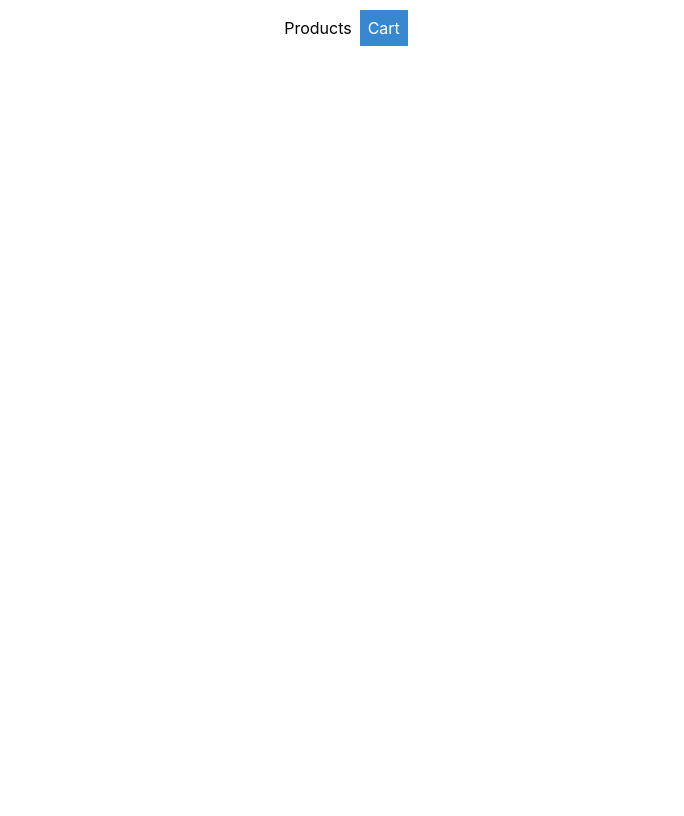
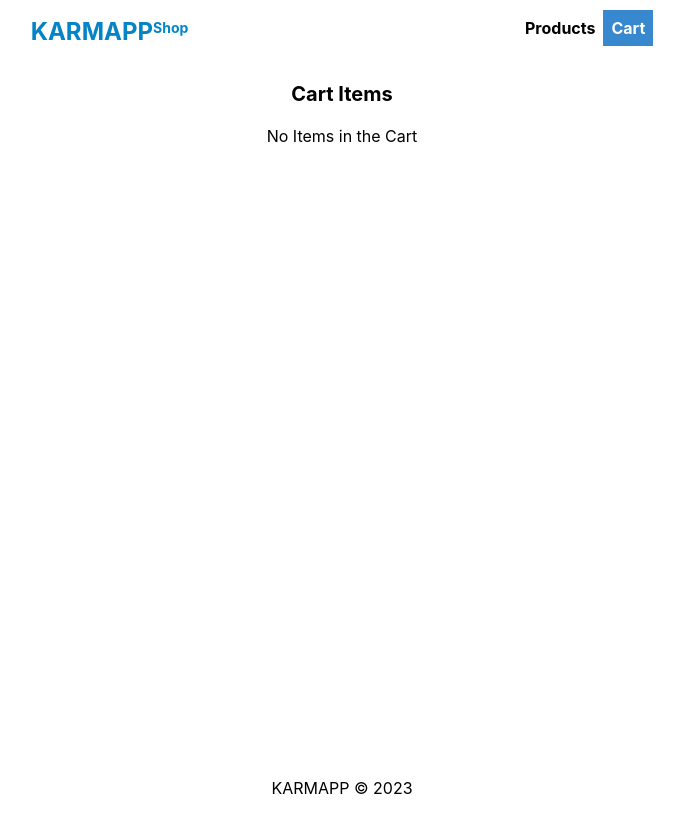
Before and after one commit to ranjit-t/fullstack-ecommerce, a React (Create React App) app in the folder frontend/: page /cart in a window 1280 px wide. Before the commit this address had no page. Shown: the whole page, without its empty margins (298-982 px from the left). Built offline with nearby package versions, Linux system fonts and the light colour scheme.

Commit message:
items in cart and total price

```diff
--- a/frontend/package.json
+++ b/frontend/package.json
@@ -10,6 +10,7 @@
     "axios": "^1.4.0",
     "react": "^18.2.0",
     "react-dom": "^18.2.0",
+    "react-icons": "^4.9.0",
     "react-redux": "^8.1.0",
     "react-router-dom": "^6.13.0",
     "react-scripts": "5.0.1",
--- a/frontend/src/App.js
+++ b/frontend/src/App.js
@@ -4,19 +4,23 @@ import Products from "./Pages/Products";
 import Header from "./Components/Header";
 import EachProduct from "./Pages/EachProduct";
 import { Provider } from "react-redux";
-import store from "./ReduxStore/Store.js";
+import store from "./Store/Store.js";
+import Cart from "./Pages/Cart";
+import Footer from "./Components/Footer";
 
 function App() {
   return (
-    <div className="App">
+    <div className="App relative min-h-screen">
       <BrowserRouter>
         <Header></Header>
         <Provider store={store}>
           <Routes>
             <Route path="/" element={<Products></Products>} />
             <Route path="/products/:id" element={<EachProduct></EachProduct>} />
+            <Route path="/cart" element={<Cart></Cart>} />
           </Routes>
         </Provider>
+        <Footer></Footer>
       </BrowserRouter>
     </div>
   );
--- /dev/null
+++ b/frontend/src/Components/Footer.js
@@ -0,0 +1,11 @@
+import React from "react";
+
+export default function Footer() {
+  return (
+    <div className="absolute bottom-0 w-full mt-10">
+      <div className="flex flex-col justify-center items-center mb-4">
+        <p>KARMAPP © 2023</p>
+      </div>
+    </div>
+  );
+}
--- a/frontend/src/Components/Header.js
+++ b/frontend/src/Components/Header.js
@@ -1,15 +1,19 @@
 import React from "react";
 import { NavLink } from "react-router-dom";
-
 export default function Header() {
   return (
-    <div className="mt-4">
-      <NavLink className="nav-link p-2" to="/">
-        Products
-      </NavLink>
-      <NavLink className="nav-link p-2" to="/cart">
-        Cart
-      </NavLink>
+    <div className="flex justify-evenly mt-4">
+      <a className="text-2xl font-bold text-sky-600 cursor-pointer" href="/">
+        KARMAPP<sup className="text-sm">Shop</sup>
+      </a>
+      <div className="font-bold">
+        <NavLink className="nav-link p-2 cursor-pointer" to="/">
+          Products
+        </NavLink>
+        <NavLink className="nav-link p-2 cursor-pointer" to="/cart">
+          Cart
+        </NavLink>
+      </div>
     </div>
   );
 }
--- /dev/null
+++ b/frontend/src/Pages/Cart.js
@@ -0,0 +1,57 @@
+import React, { useState, useEffect } from "react";
+//Redux
+import { useSelector } from "react-redux";
+
+export default function Cart() {
+  const cartItems = useSelector((state) => state.cart.cartItems);
+  const [totalPrice, setTotalPrice] = useState(0);
+  useEffect(() => {
+    const price = cartItems.reduce(
+      (acc, item) => acc + item.quantity * item.price,
+      0
+    );
+    setTotalPrice(price.toFixed(2));
+  }, [cartItems]);
+  if (cartItems.length === 0) {
+    return (
+      <div className="flex flex-col items-center justify-center mt-4">
+        <div className="flex flex-col items-center justify-center my-4 text-xl font-bold">
+          Cart Items
+        </div>
+        <div>No Items in the Cart</div>
+      </div>
+    );
+  }
+  return (
+    <div>
+      <div className="flex flex-col items-center justify-center my-4">
+        Cart Items
+      </div>
+      <table className="flex flex-col gap-y-4">
+        <thead className="flex justify-center ">
+          <tr className="flex justify-evenly  w-[100%] border border-grey-400">
+            <th className="w-1/3 text-center">Item</th>
+            <th className="w-1/3 text-center">Price</th>
+            <th className="w-1/3 text-center">Quantity</th>
+          </tr>
+        </thead>
+        <tbody className="flex flex-col justify-center gap-y-4">
+          {cartItems.map((item) => {
+            return (
+              <tr key={item._id} className="flex justify-evenly w-[100%] ">
+                <td className="w-1/3 text-center">
+                  {item.name.slice(0, 20)}...{" "}
+                </td>
+                <td className="w-1/3 text-center">{item.price}</td>
+                <td className="w-1/3 text-center">{item.quantity}</td>
+              </tr>
+            );
+          })}
+        </tbody>
+      </table>
+      <div className="mt-4 text-xl font-bold">
+        <span>{`Total : ${totalPrice} €`}</span>
+      </div>
+    </div>
+  );
+}
--- a/frontend/src/Pages/EachProduct.js
+++ b/frontend/src/Pages/EachProduct.js
@@ -5,7 +5,7 @@ import axios from "axios";
 
 //Redux
 import { useDispatch } from "react-redux";
-import { addToCart } from "../ReduxStore/cartSlice";
+import { addToCart } from "../Store/cartSlice";
 
 export default function EachProduct() {
   const [products, setProducts] = useState([]);
@@ -61,7 +61,7 @@ export default function EachProduct() {
       >
         Add to Cart
       </button>
-      <p>{prod.description}...</p>
+      <p className="max-w-[600px]">{prod.description}...</p>
       <p className="text-yellow-500 text-2xl">
         {" "}
         &#9733;{" "}
--- a/frontend/src/Pages/Products.js
+++ b/frontend/src/Pages/Products.js
@@ -5,7 +5,7 @@ import axios from "axios";
 
 //Redux
 import { useDispatch } from "react-redux";
-import { addToCart } from "../ReduxStore/cartSlice";
+import { addToCart } from "../Store/cartSlice";
 
 export default function Products() {
   const dispatch = useDispatch();
@@ -45,14 +45,14 @@ export default function Products() {
   }
 
   return (
-    <div className="flex flex-col items-center justify-center mt-4">
+    <div className="flex flex-col items-center justify-center mt-4 pb-12">
       {" "}
-      <div className="flex flex-wrap max-w-[850px] items-center justify-center">
+      <div className="flex flex-wrap max-w-[850px] items-center justify-center ">
         {products.map((prod) => {
           return (
             <div
               key={prod._id}
-              className="flex flex-col items-center justify-center w-[250px] p-4 m-2 border border-grey-400 gap-y-2"
+              className="flex flex-col items-center justify-center w-[250px] p-4 m-2 border border-grey-400 gap-y-2 shadow-lg"
             >
               <div
                 className="flex flex-col cursor-pointer gap-y-2"
@@ -64,13 +64,13 @@ export default function Products() {
                 <img
                   src={prod.image}
                   alt={prod.name}
-                  className="w-[200Px] h-[200Px] object-cover"
+                  className="w-[200Px] h-[200Px] object-cover rounded-lg"
                 />
                 <p className="font-bold">{prod.name.slice(0, 20)}...</p>
                 <p className="text-xl">
                   <span>Price :</span> {prod.price} $
                 </p>
-                <p>{prod.description.slice(0, 50)}...</p>
+                {/* <p>{prod.description.slice(0, 50)}...</p> */}
               </div>
               <p className="text-yellow-500 text-xl">
                 {" "}
```
Also changed, not shown: frontend/src/Store/Store.js (renamed from frontend/src/ReduxStore/Store.js), frontend/src/Store/cartSlice.js (renamed from frontend/src/ReduxStore/cartSlice.js), 1 other file (tests, documents, lock files or other folders).
